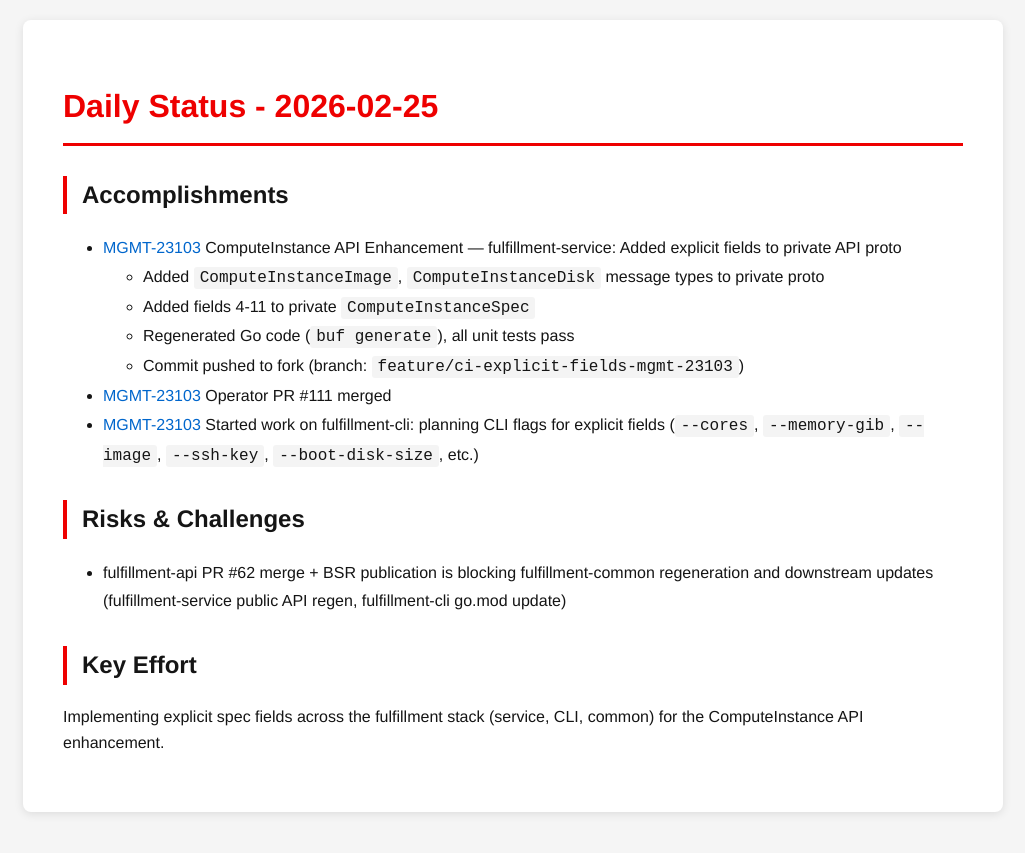
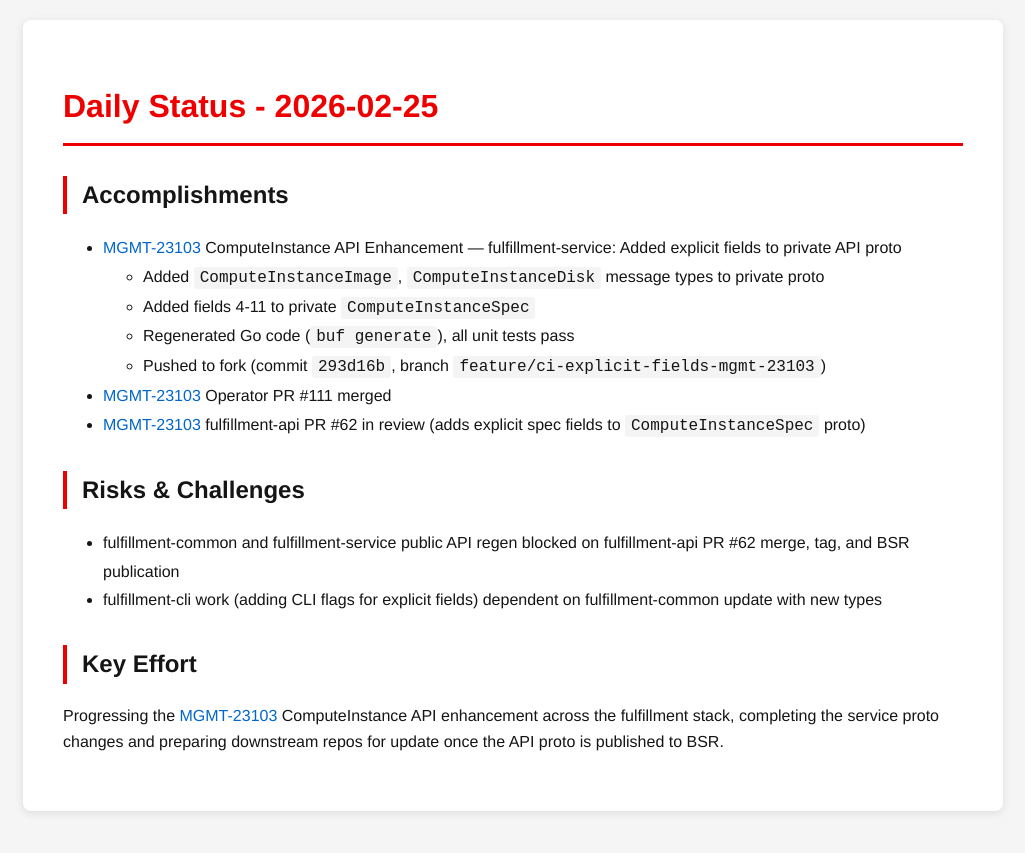
Before and after one commit to tzvatot/daily-status, a Jekyll site: the page built from 2026-02-25.md, in a window 1280 px wide. Shown: the top 853 px of the page, without its empty margins (127-1152 px from the left). Built offline with Jekyll 4.4.1, drawn with Linux system fonts in a browser that asks for light colours.

Commit message:
Daily status update - 2026-02-25

```diff
--- a/2026-02-25.md
+++ b/2026-02-25.md
@@ -11,12 +11,13 @@ date: 2026-02-25
   - Added `ComputeInstanceImage`, `ComputeInstanceDisk` message types to private proto
   - Added fields 4-11 to private `ComputeInstanceSpec`
   - Regenerated Go code (`buf generate`), all unit tests pass
-  - Commit pushed to fork (branch: `feature/ci-explicit-fields-mgmt-23103`)
+  - Pushed to fork (commit `293d16b`, branch `feature/ci-explicit-fields-mgmt-23103`)
 - [MGMT-23103](https://issues.redhat.com/browse/MGMT-23103) Operator PR #111 merged
-- [MGMT-23103](https://issues.redhat.com/browse/MGMT-23103) Started work on fulfillment-cli: planning CLI flags for explicit fields (`--cores`, `--memory-gib`, `--image`, `--ssh-key`, `--boot-disk-size`, etc.)
+- [MGMT-23103](https://issues.redhat.com/browse/MGMT-23103) fulfillment-api PR #62 in review (adds explicit spec fields to `ComputeInstanceSpec` proto)
 
 ## Risks & Challenges
-- fulfillment-api PR #62 merge + BSR publication is blocking fulfillment-common regeneration and downstream updates (fulfillment-service public API regen, fulfillment-cli go.mod update)
+- fulfillment-common and fulfillment-service public API regen blocked on fulfillment-api PR #62 merge, tag, and BSR publication
+- fulfillment-cli work (adding CLI flags for explicit fields) dependent on fulfillment-common update with new types
 
 ## Key Effort
-Implementing explicit spec fields across the fulfillment stack (service, CLI, common) for the ComputeInstance API enhancement.
+Progressing the [MGMT-23103](https://issues.redhat.com/browse/MGMT-23103) ComputeInstance API enhancement across the fulfillment stack, completing the service proto changes and preparing downstream repos for update once the API proto is published to BSR.
```
